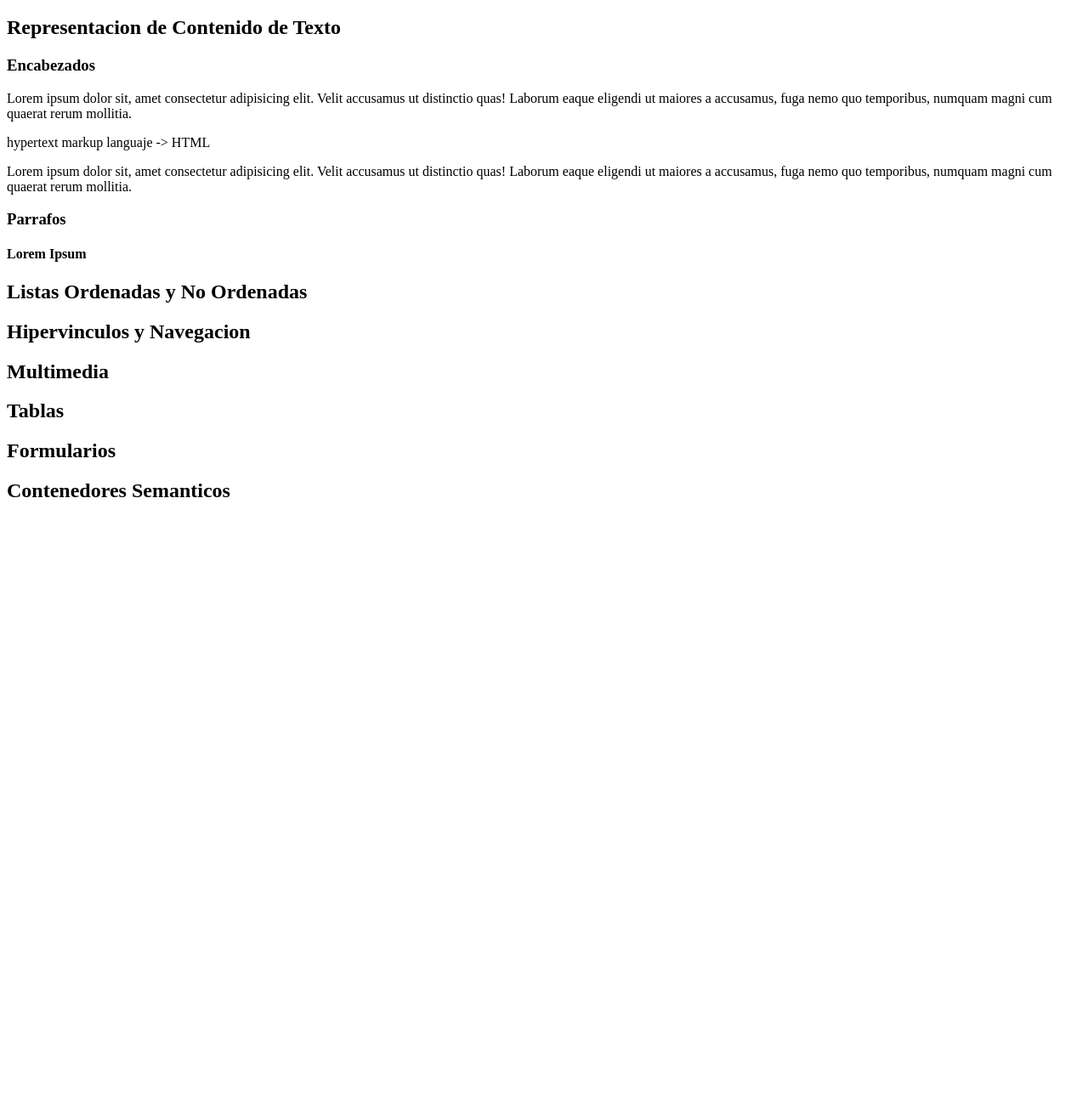
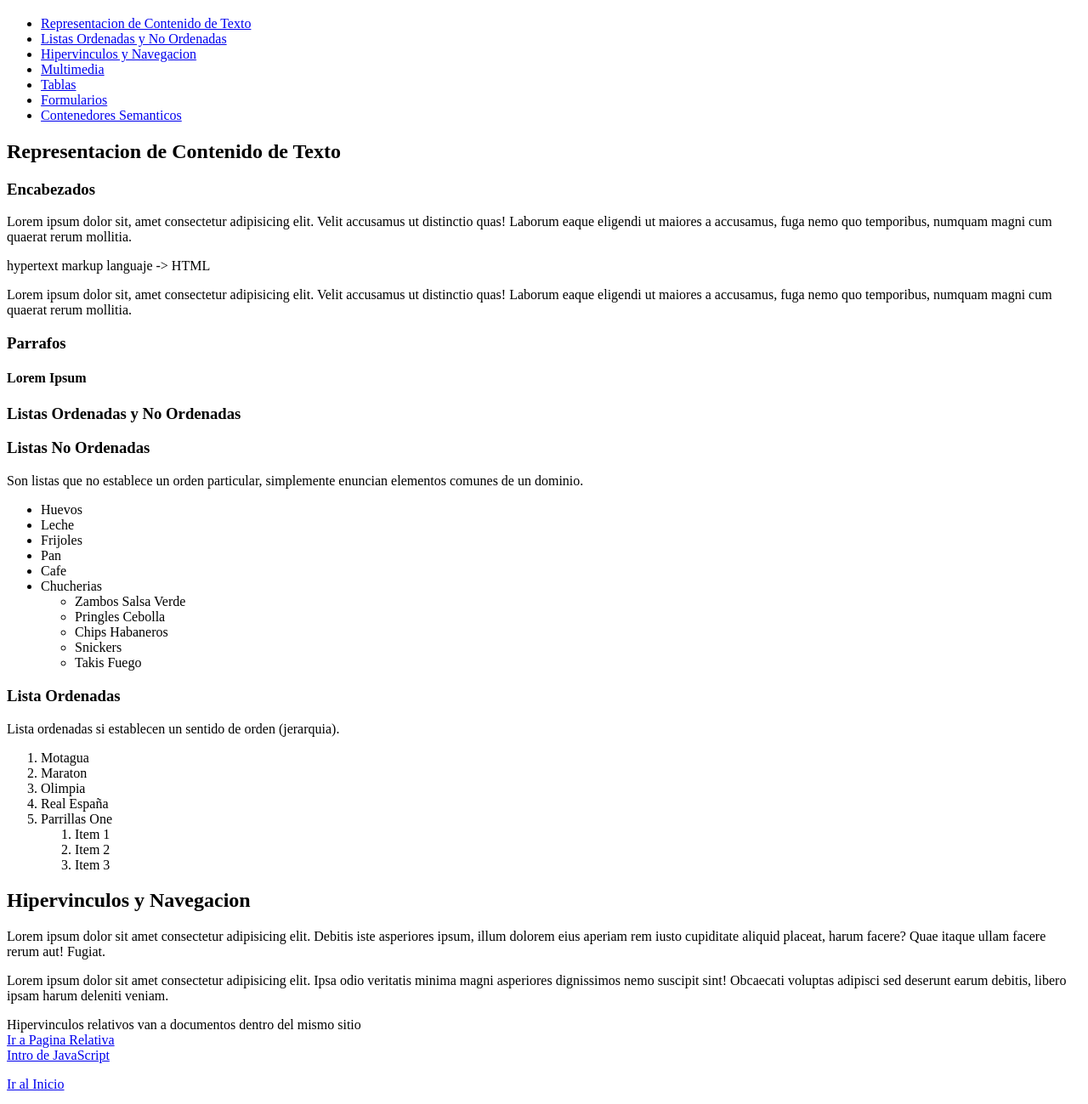
Before and after one commit to Gabriel-2301/Portales-Web-I, a plain HTML site: page index.html in a window 1280 px wide. Shown: the part 61-1360 px from the top of the page at 85% size. Before the commit the page ends 800 px from the top, so only its background shows below. Drawn offline with Linux system fonts and the light colour scheme.

Commit message:
mensaje del commit

```diff
--- a/index.html
+++ b/index.html
@@ -5,8 +5,19 @@
         <title>Portales Web I Seccion 1801</title>
     </head>
     <body>
-        <h1>Portales Web I Primer Parcial</h1>
-        <h2>Representacion de Contenido de Texto</h2>
+        <h1 id="idx">Portales Web I Primer Parcial</h1>
+
+        <ul>
+            <li><a href="#ch1">Representacion de Contenido de Texto</a></li>
+            <li><a href="#ch2">Listas Ordenadas y No Ordenadas</a></li>
+            <li><a href="#ch3">Hipervinculos y Navegacion</a></li>
+            <li><a href="#ch4">Multimedia</a></li>
+            <li><a href="#ch5">Tablas</a></li>
+            <li><a href="#ch6">Formularios</a></li>
+            <li><a href="#ch7">Contenedores Semanticos</a></li>
+        </ul>
+
+        <h2 id="ch1">Representacion de Contenido de Texto</h2>
         <h3>Encabezados</h3>
 
         <p>
@@ -26,11 +37,69 @@
 
         <h3>Parrafos</h3>
         <h4>Lorem Ipsum</h4>
-        <h2>Listas Ordenadas y No Ordenadas</h2>
-        <h2>Hipervinculos y Navegacion</h2>
-        <h2>Multimedia</h2>
-        <h2>Tablas</h2>
-        <h2>Formularios</h2>
-        <h2>Contenedores Semanticos</h2>
+        <h3 id="ch2">Listas Ordenadas y No Ordenadas</h3>
+        <h3>Listas No Ordenadas</h3>
+        <p>
+            Son listas que no establece un orden particular, simplemente enuncian
+            elementos comunes de un dominio.
+            <!-- ol order list -->
+            <ul>
+                <li>
+                    <!-- li list item -->
+                     Huevos
+                </li>
+                <li>
+                    Leche
+                </li>
+                <li>
+                    Frijoles
+                </li>
+                <li>
+                    Pan
+                </li>
+                <li>
+                    Cafe
+                </li>
+                <li>
+                    Chucherias
+                    <ul>
+                        <li>Zambos Salsa Verde</li>
+                        <li>Pringles Cebolla</li>
+                        <li>Chips Habaneros</li>
+                        <li>Snickers</li>
+                        <li>Takis Fuego</li>
+                    </ul>
+                </li>
+            </ul>
+        </p>
+        <h3>Lista Ordenadas</h3>
+        <p>
+            Lista ordenadas si establecen un sentido de orden (jerarquia).
+            <ol>
+               <li>Motagua</li>
+               <li>Maraton</li>
+               <li>Olimpia</li>
+               <li>Real España</li>
+               <li>Parrillas One</li>
+                    <ol>
+                        <li>Item 1</li>
+                        <li>Item 2</li>
+                        <li>Item 3</li>
+                    </ol>
+                </li>
+            </ol>
+        </p>
+        <h2 id="ch3">Hipervinculos y Navegacion</h2>
+        <p>Lorem ipsum dolor sit amet consectetur adipisicing elit. Debitis iste asperiores ipsum, illum dolorem eius aperiam rem iusto cupiditate aliquid placeat, harum facere? Quae itaque ullam facere rerum aut! Fugiat.</p>
+        <p>Lorem ipsum dolor sit amet consectetur adipisicing elit. Ipsa odio veritatis minima magni asperiores dignissimos nemo suscipit sint! Obcaecati voluptas adipisci sed deserunt earum debitis, libero ipsam harum deleniti veniam.</p>
+        <p>Hipervinculos relativos van a documentos dentro del mismo sitio <br/>
+            <a href="relativos.html">Ir a Pagina Relativa</a><br/>
+            <a href="tercerparcial/introjavascript.html">Intro de JavaScript</a>
+        </p>
+        <a href="#idx">Ir al Inicio</a>
+        <h2 id="ch4">Multimedia</h2>
+        <h2 id="ch5">Tablas</h2>
+        <h2 id="ch6">Formularios</h2>
+        <h2 id="ch7">Contenedores Semanticos</h2>
     </body>
 </html>
```
Also changed, not shown: relativos.html (added, +11 -0 lines), tercerparcial/introjavascript.html (added, +11 -0 lines).
